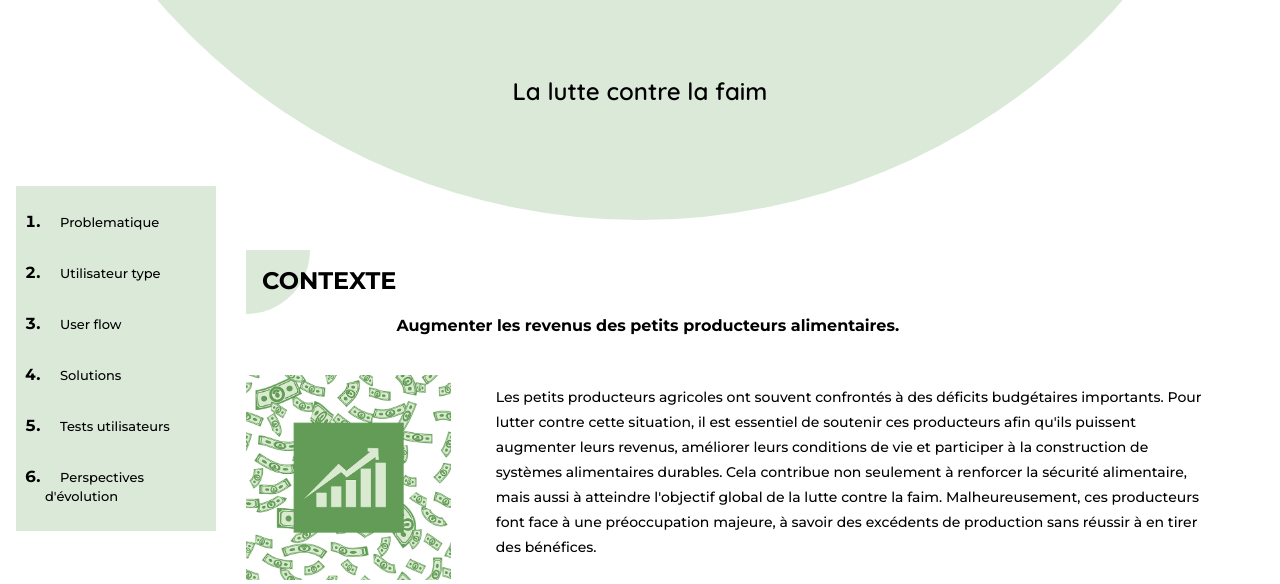
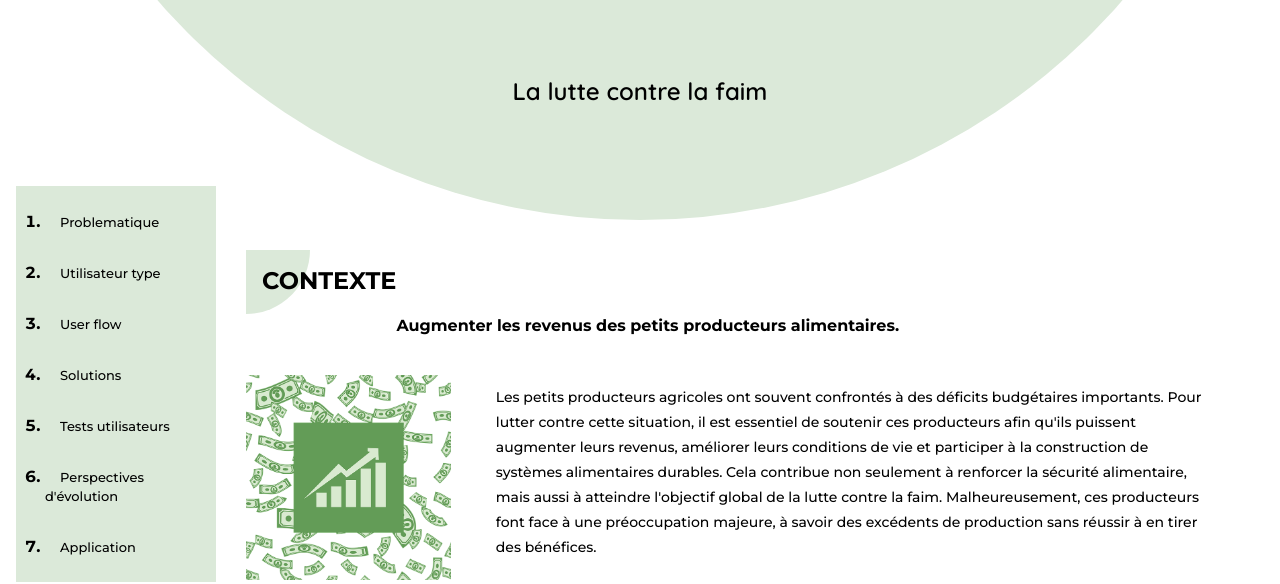
Before and after one commit to ludivineboc/agri-la-toile, a website: page docu.html in a window 1280 px wide. Shown: the part 216-800 px from the top of the page. Drawn offline with Linux system fonts and the light colour scheme.

Commit message:
ajout de l'application dans la page de documentation

```diff
--- a/docu.html
+++ b/docu.html
@@ -69,6 +69,9 @@
                     </li>
                     <li>
                         <a href="#PerspectivesEvolution">Perspectives d'évolution</a>
+                    </li>
+                    <li>
+                        <a href="#Application">Application</a>
                     </li>
                 </ol>
             </div>
@@ -324,6 +327,11 @@
                 </ul>
             </section>
 
+            <section id="Application"> <!-- section prototype application "la cagette" -->
+                <iframe style="border: 1px solid rgba(0, 0, 0, 0.1);" width="800" height="450" src="https://embed.figma.com/proto/TjVgMon9yzUnqAttt8Yz4D/Projet-1-Thomas-groupe-3?page-id=1%3A2&node-id=3851-2429&p=f&viewport=-198%2C-3245%2C0.36&scaling=scale-down&content-scaling=fixed&starting-point-node-id=3851%3A2429&embed-host=share" allowfullscreen></iframe>
+
+            </section>
+
             <!-- Fermeture de la div generale -->
         </div>
     </div>
```
